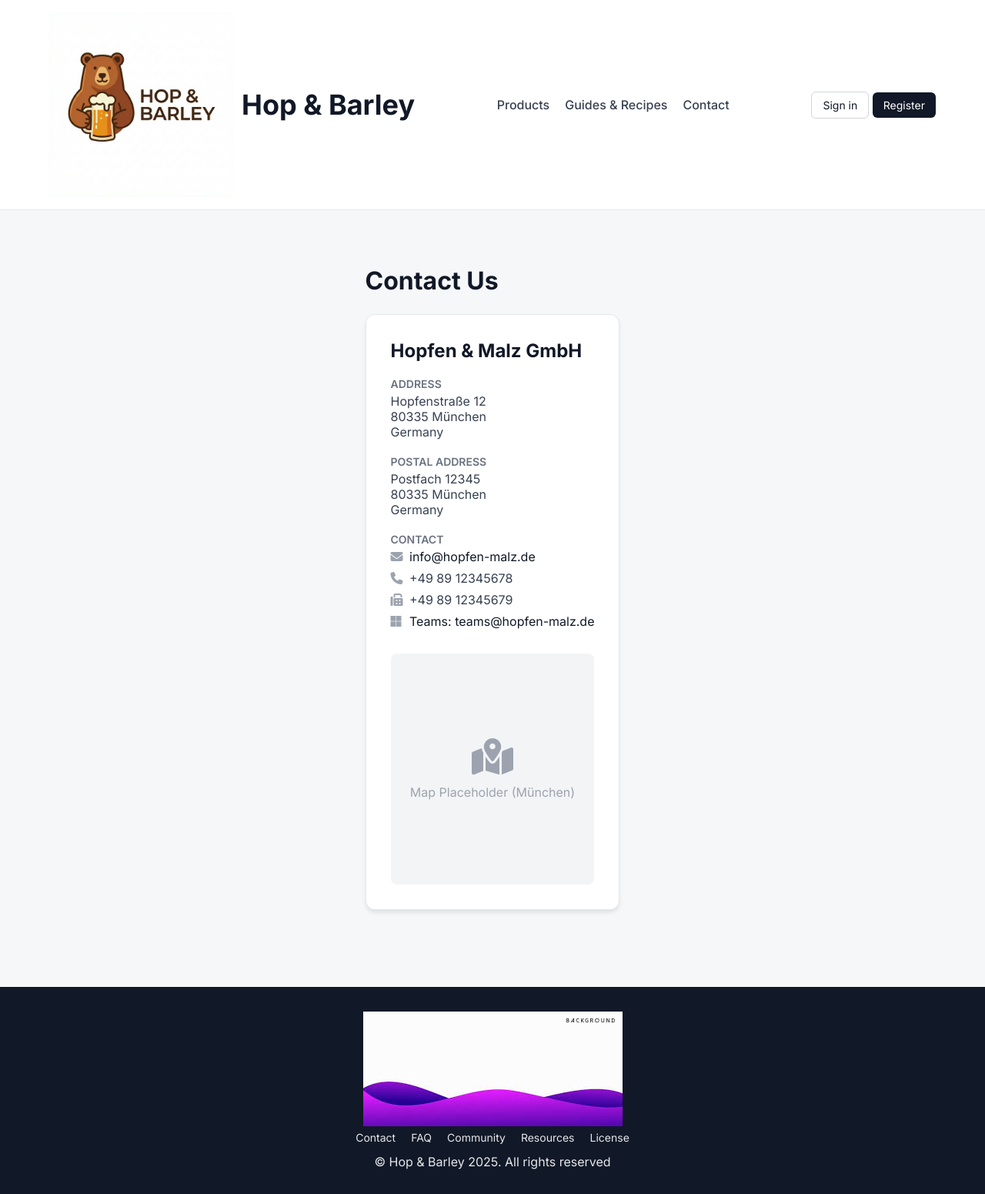
After one commit to MomoTMR/Internet_market, a Django app: template templates/contact.html in a window 1280 px wide. The commit adds this page. Shown: the whole page at 77% size. Run offline with Django 5.2, Linux system fonts and the light colour scheme; the template is opened without the code that fills it, so the values that code supplies are empty; parts of the project's set-up code (start-up, migrations or seed data) failed here and were passed over.

Commit message:
edit contact.html edit checkout.html

```diff
--- a/config/urls.py
+++ b/config/urls.py
@@ -18,6 +18,7 @@ from django.conf import settings
 from django.conf.urls.static import static
 from django.contrib import admin
 from django.urls import include, path
+from django.views.generic import TemplateView
 from drf_spectacular.views import SpectacularAPIView, SpectacularSwaggerView
 from rest_framework.routers import DefaultRouter
 from rest_framework_simplejwt.views import (TokenObtainPairView,
@@ -38,6 +39,7 @@ urlpatterns = [
     path('api/token/refresh/', TokenRefreshView.as_view(), name='token_refresh'),
 
     path('accounts/', include('users.urls')),
+    path('contact/', TemplateView.as_view(template_name='contact.html'), name='contact'),
     path('', include('orders.urls')),
     path('', include('products.urls')),
 
--- a/templates/base.html
+++ b/templates/base.html
@@ -34,9 +34,9 @@
                 <ul>
                     <li><a href="{% url 'home' %}">Products</a></li>
                     <li><a href="{% url 'guides_recipes' %}">Guides & Recipes</a></li>
-                    <li><a href="#">Community</a></li>
-                    <li><a href="#">Resources</a></li>
-                    <li><a href="#">Contact</a></li>
+                    <!-- <li><a href="#">Community</a></li>
+                    <li><a href="#">Resources</a></li> -->
+                    <li><a href="{% url 'contact' %}">Contact</a></li>
                 </ul>
             </nav>
 
@@ -81,7 +81,7 @@
         <img src="{% static 'img/background/image-footer.jpg' %}">
         <nav class="footer__nav">
             <ul>
-                <li><a href="#">Contact</a></li>
+                <li><a href="{% url 'contact' %}">Contact</a></li>
                 <li><a href="#">FAQ</a></li>
                 <li><a href="#">Community</a></li>
                 <li><a href="#">Resources</a></li>
--- a/templates/checkout.html
+++ b/templates/checkout.html
@@ -4,8 +4,8 @@
 {% block title %}Checkout | Hop & Barley{% endblock %}
 
 {% block content %}
-<main class="checkout-page-wrapper">
-    <div class="checkout-container">
+<main class="checkout-page-wrapper container" style="padding-top: 40px; padding-bottom: 40px;">
+    <div class="checkout-container" style="max-width: 800px; margin: 0 auto;">
         <h1 class="checkout-title">Order Details</h1>
 
         <form id="checkout-form" method="post">
--- /dev/null
+++ b/templates/contact.html
@@ -0,0 +1,76 @@
+{% extends 'base.html' %}
+{% load static %}
+
+{% block title %}Contact Us | Hop & Barley{% endblock %}
+
+{% block content %}
+<div class="container main-content-grid">
+    <!-- Sidebar can be optional here, using full width for contact page might be better,
+         but user asked for "page contact", let's make it look nice.
+         Reusing main-content-grid to keep sidebar if desired, or just a centered container.
+         Let's use a centered container for the contact info. -->
+
+    <div class="contact-page-container" style="grid-column: 1 / -1; max-width: 800px; margin: 0 auto; padding: 40px 0;">
+        <h1 style="font-size: 32px; font-weight: 700; margin-bottom: 24px; color: #111827;">Contact Us</h1>
+
+        <div class="contact-card"
+            style="background: white; padding: 32px; border-radius: 12px; border: 1px solid #e5e7eb; box-shadow: 0 4px 6px -1px rgba(0, 0, 0, 0.1);">
+            <h2 style="font-size: 24px; margin-bottom: 20px; color: #111827;">Hopfen & Malz GmbH</h2>
+
+            <div class="contact-info-grid" style="display: grid; gap: 20px;">
+                <div class="info-item">
+                    <h3
+                        style="font-size: 14px; text-transform: uppercase; color: #6b7280; margin-bottom: 4px; font-weight: 600;">
+                        Address</h3>
+                    <p style="font-size: 16px; color: #374151;">
+                        Hopfenstraße 12<br>
+                        80335 München<br>
+                        Germany
+                    </p>
+                </div>
+
+                <div class="info-item">
+                    <h3
+                        style="font-size: 14px; text-transform: uppercase; color: #6b7280; margin-bottom: 4px; font-weight: 600;">
+                        Postal Address</h3>
+                    <p style="font-size: 16px; color: #374151;">
+                        Postfach 12345<br>
+                        80335 München<br>
+                        Germany
+                    </p>
+                </div>
+
+                <div class="info-item">
+                    <h3
+                        style="font-size: 14px; text-transform: uppercase; color: #6b7280; margin-bottom: 4px; font-weight: 600;">
+                        Contact</h3>
+                    <p style="font-size: 16px; color: #374151; margin-bottom: 8px;">
+                        <i class="fa-solid fa-envelope" style="width: 20px; color: #9ca3af;"></i>
+                        <a href="mailto:info@hopfen-malz.de"
+                            style="color: #111827; text-decoration: none;">info@hopfen-malz.de</a>
+                    </p>
+                    <p style="font-size: 16px; color: #374151; margin-bottom: 8px;">
+                        <i class="fa-solid fa-phone" style="width: 20px; color: #9ca3af;"></i>
+                        +49 89 12345678
+                    </p>
+                    <p style="font-size: 16px; color: #374151; margin-bottom: 8px;">
+                        <i class="fa-solid fa-fax" style="width: 20px; color: #9ca3af;"></i>
+                        +49 89 12345679
+                    </p>
+                    <p style="font-size: 16px; color: #374151;">
+                        <i class="fa-brands fa-microsoft" style="width: 20px; color: #9ca3af;"></i>
+                        <a href="#" style="color: #111827; text-decoration: none;">Teams: teams@hopfen-malz.de</a>
+                    </p>
+                </div>
+            </div>
+
+            <div class="map-placeholder"
+                style="margin-top: 32px; height: 300px; background-color: #f3f4f6; border-radius: 8px; display: flex; align-items: center; justify-content: center; color: #9ca3af;">
+                <p><i class="fa-solid fa-map-location-dot"
+                        style="font-size: 48px; margin-bottom: 12px; display: block; text-align: center;"></i> Map
+                    Placeholder (München)</p>
+            </div>
+        </div>
+    </div>
+</div>
+{% endblock %}
```
